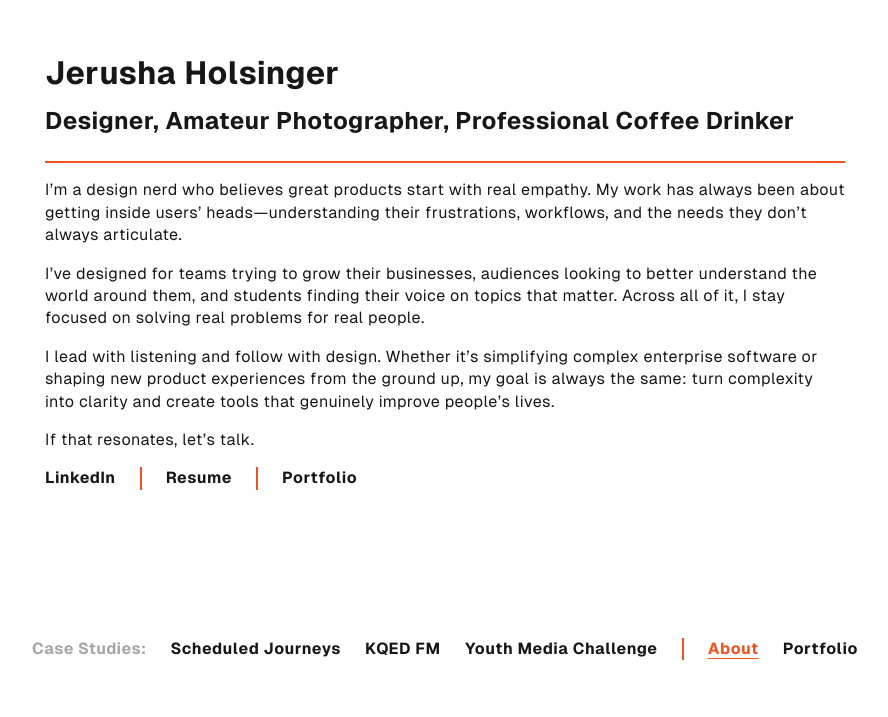
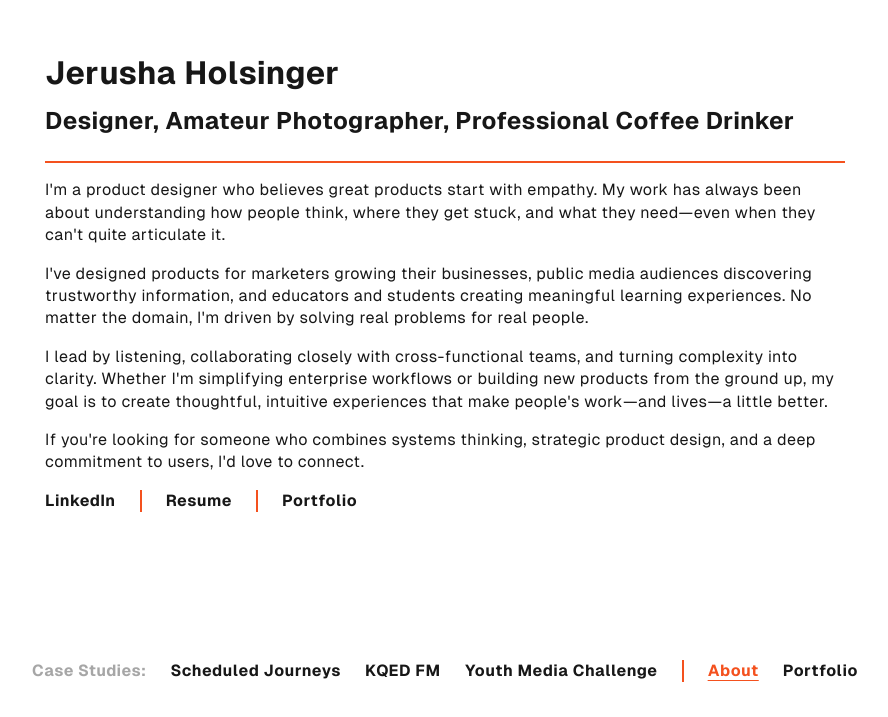
Before and after one commit to bonzaipenguin/bonzaipenguin.github.io, a Next.js app: page / in a window 1280 px wide. Shown: the part 121-838 px from the top of the page, without its empty margins (195-1083 px from the left). Built offline with nearby package versions, Linux system fonts and the light colour scheme.

Commit message:
Updated Bio

```diff
--- a/app/page.js
+++ b/app/page.js
@@ -11,16 +11,16 @@ export default function Home() {
         <h2>Designer, Amateur Photographer, Professional Coffee Drinker</h2>
       </header>
         <p>
-          I’m a design nerd who believes great products start with real empathy. My work has always been about getting inside users’ heads—understanding their frustrations, workflows, and the needs they don’t always articulate.
+          I&apos;m a product designer who believes great products start with empathy. My work has always been about understanding how people think, where they get stuck, and what they need—even when they can&apos;t quite articulate it.
         </p>
         <p>
-          I’ve designed for teams trying to grow their businesses, audiences looking to better understand the world around them, and students finding their voice on topics that matter. Across all of it, I stay focused on solving real problems for real people.
+          I&apos;ve designed products for marketers growing their businesses, public media audiences discovering trustworthy information, and educators and students creating meaningful learning experiences. No matter the domain, I&apos;m driven by solving real problems for real people.
         </p>
         <p>
-          I lead with listening and follow with design. Whether it’s simplifying complex enterprise software or shaping new product experiences from the ground up, my goal is always the same: turn complexity into clarity and create tools that genuinely improve people’s lives.
+          I lead by listening, collaborating closely with cross-functional teams, and turning complexity into clarity. Whether I&apos;m simplifying enterprise workflows or building new products from the ground up, my goal is to create thoughtful, intuitive experiences that make people&apos;s work—and lives—a little better.
         </p>
         <p>
-          If that resonates, let’s talk.
+          If you&apos;re looking for someone who combines systems thinking, strategic product design, and a deep commitment to users, I&apos;d love to connect.
         </p>
         <div>
           <Link href="https://www.linkedin.com/in/jerushaholsinger" target="_blank">LinkedIn</Link>
```
